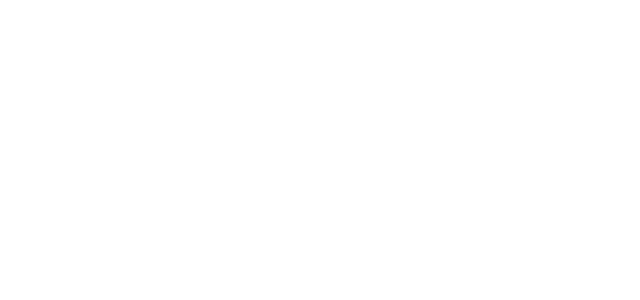
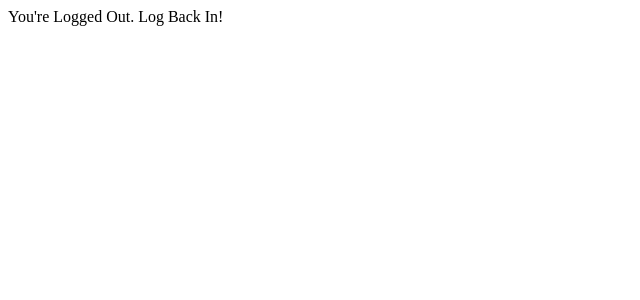
Before and after one commit to han-yan-ds/employee-manager-react, a React (Create React App) app: page /logout in a window 1280 px wide. Shown: the top 300 px of the page, without its empty margins (0-640 px from the left). Built offline with nearby package versions, Linux system fonts and the light colour scheme.

Commit message:
Added Logout Page

```diff
--- a/src/components/Router.tsx
+++ b/src/components/Router.tsx
@@ -2,6 +2,7 @@
 import {Switch, Route} from 'react-router-dom';
 import App from './pages/App';
 import Login from './pages/Login';
+import Logout from './pages/Logout';
 
 const Router = () => (
   <main>
@@ -16,11 +17,11 @@
         path='/login'
         component={Login}
       />
-      {/* <Route
+      <Route
         exact
         path='/logout'
         component={Logout}
-      /> */}
+      />
       {/* <Route
         exact
         path='/'
--- /dev/null
+++ b/src/components/pages/Logout.tsx
@@ -0,0 +1,10 @@
+import React from 'react';
+
+const Logout = () => (
+  <div>
+    You're Logged Out.
+    Log Back In!
+  </div>
+)
+
+export default Logout;
```
